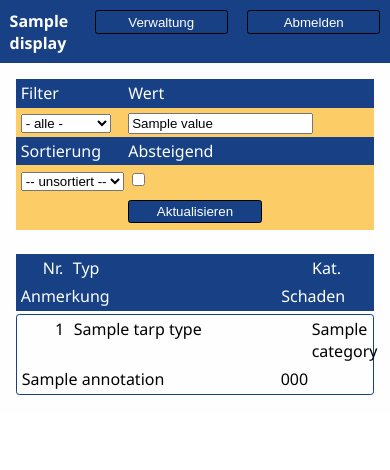
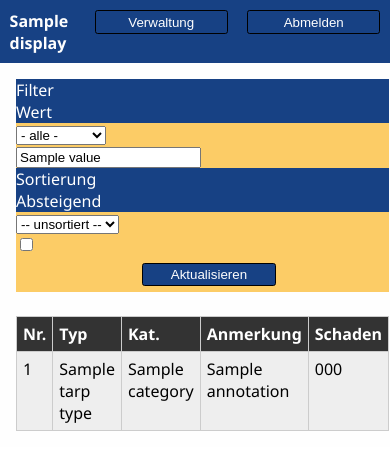
Before and after one commit to endofdata/planenansicht, a Flask app: template templates/tarps_list.html.jinja in a window 390 px wide. Shown: the top 470 px of the page. Run offline with Flask 2, Linux system fonts and the light colour scheme; the template is opened without the code that fills it: most values are stand-ins (such as "Sample title", 1, 10 or a date in 2020).

Commit message:
try alternative styles for 'responsive' tables

```diff
--- a/static/css/main.css
+++ b/static/css/main.css
@@ -9,6 +9,7 @@
 body {
 	font-family: 'Segoe UI', Tahoma, Geneva, Verdana, sans-serif;
 	margin: 0px;
+	min-width: 320px;
 }
 
 form {
@@ -53,62 +54,36 @@ button:active {
 .content {
 	background-color: var(--folke-white);
 	display: grid;
-	justify-content: center;
+	justify-content: stretch;
 	padding: 1em;
 }
 
-.row {
-	display: flex;
-	flex-wrap: wrap;
+table {
+	border-collapse: collapse;
 }
 
-.row > * {
-	padding: 0.2rem 0.3rem;
-	text-align: left;
-	box-sizing: border-box;
-	width: 100%;
+/* Zebra striping */
+tr:nth-of-type(odd) {
+	background: #eee;
 }
 
-.item {
-	border: 1px solid var(--folke-blue);
-	border-radius: 0.2rem;
-	margin: 0.2rem 0rem;
+th {
+	background: #333;
+	color: white;
+	font-weight: bold;
 }
 
-.header > * {
+td,
+th {
+	padding: 6px;
+	border: 1px solid #ccc;
+	text-align: left;
+	vertical-align: top;
+}
+
+.header {
 	background-color: var(--folke-blue);
 	color: white;
-}
-
-.numeric {
-	text-align: right;
-}
-
-.number {
-	flex-grow: 1;
-	flex-basis: 4ch;
-	width: 5%;
-}
-
-.type {
-	flex-grow: 6;
-	flex-basis: 16ch;
-	width: 30%;
-}
-
-.category {
-	flex-grow: 2;
-	width: 10%;
-}
-
-.annotation {
-	flex-grow: 8;
-	width: 40%;
-}
-
-.damages {
-	flex-grow: 3;
-	width: 15%;
 }
 
 .filter-label {
@@ -134,6 +109,7 @@ button:active {
 .login-form {
 	display: flex;
 	justify-content: center;
+	justify-self: center;
 	background-color: var(--folke-yellow);
 	border: 2px solid var(--folke-blue);
 	width: fit-content;
--- /dev/null
+++ b/static/css/tarps_list.css
@@ -0,0 +1,4 @@
+
+table.tarps-list tr {
+	grid-template-columns: 1fr 4fr 2fr 8fr 3fr;
+}
--- a/templates/layout.html.jinja
+++ b/templates/layout.html.jinja
@@ -6,6 +6,8 @@
 	<title>Planen</title>
 	<meta name="viewport" content="width=device-width,initial-scale=1">
 	<link rel="stylesheet" href="/static/css/main.css" />
+	{% endblock %}
+	{% block styles %}
 	{% endblock %}
 </head>
 
@@ -33,15 +35,15 @@
 	</div>
 <script lang="JavaScript">
 	function logout() {
-		window.location = "/logout"
+		window.location = "{{ ROUTING.LOGOUT_ENDPOINT }}"
 	}
 
 	function login() {
-		window.location = "/login"
+		window.location = "{{ ROUTING.LOGIN_ENDPOINT }}"
 	}
 
 	function admin_menu() {
-		window.location = "/admin/menu"
+		window.location = "{{ ROUTING.LIST_USERS_ENDPOINT }}"
 	}
 
 	{% block script %}
--- a/templates/tarps_list.html.jinja
+++ b/templates/tarps_list.html.jinja
@@ -1,4 +1,8 @@
 {% extends "layout.html.jinja" %}
+
+{% block styles %}
+<link rel="stylesheet" href="/static/css/tarps_list.css" />
+{% endblock %}
 
 {% block content %}
 	<div class="table">
@@ -56,28 +60,32 @@
 			</div>
 		</form>
 	</div>
-	<div class="table">
-		<div class="row header">
-			<div class="numeric number">Nr.</div>
-			<div class="type">Typ</div>
-			<div class="category">Kat.</div>
-			<div class="annotation">Anmerkung</div>
-			<div class="damages">Schaden</div>
-		</div>
+	<table class="tarps-list">
+	<thead>
+		<tr>
+			<th class="numeric">Nr.</th>
+			<th>Typ</th>
+			<th>Kat.</th>
+			<th>Anmerkung</th>
+			<th>Schaden</th>
+		</tr>
+	</thead>
+	<tbody>
 		{% for tarp in tarp_list %}
-		<div class="row item">
-			<div class="numeric number">{{ tarp.number }}</div>
-			<div class="type">{{ tarp.category.tarp_type.name }}</div>
-			<div class="category">{{ tarp.category.name }}</div>
-			<div class="annotation">{{ tarp.annotation }}</div>
-			<div class="damages">
+		<tr>
+			<td class="numeric">{{ tarp.number }}</td>
+			<td>{{ tarp.category.tarp_type.name }}</td>
+			<td>{{ tarp.category.name }}</td>
+			<td>{{ tarp.annotation }}</td>
+			<td>
 				{% for dmg in tarp.damages %}
 				{{ dmg.code }}
 				{% endfor %}
-			</div>
-		</div>
+			</td>
+		</tr>
 		{% endfor %}
-	</div>
+		</tbody>
+	</table>
 {% endblock %}
 
 {% block script %}
```
